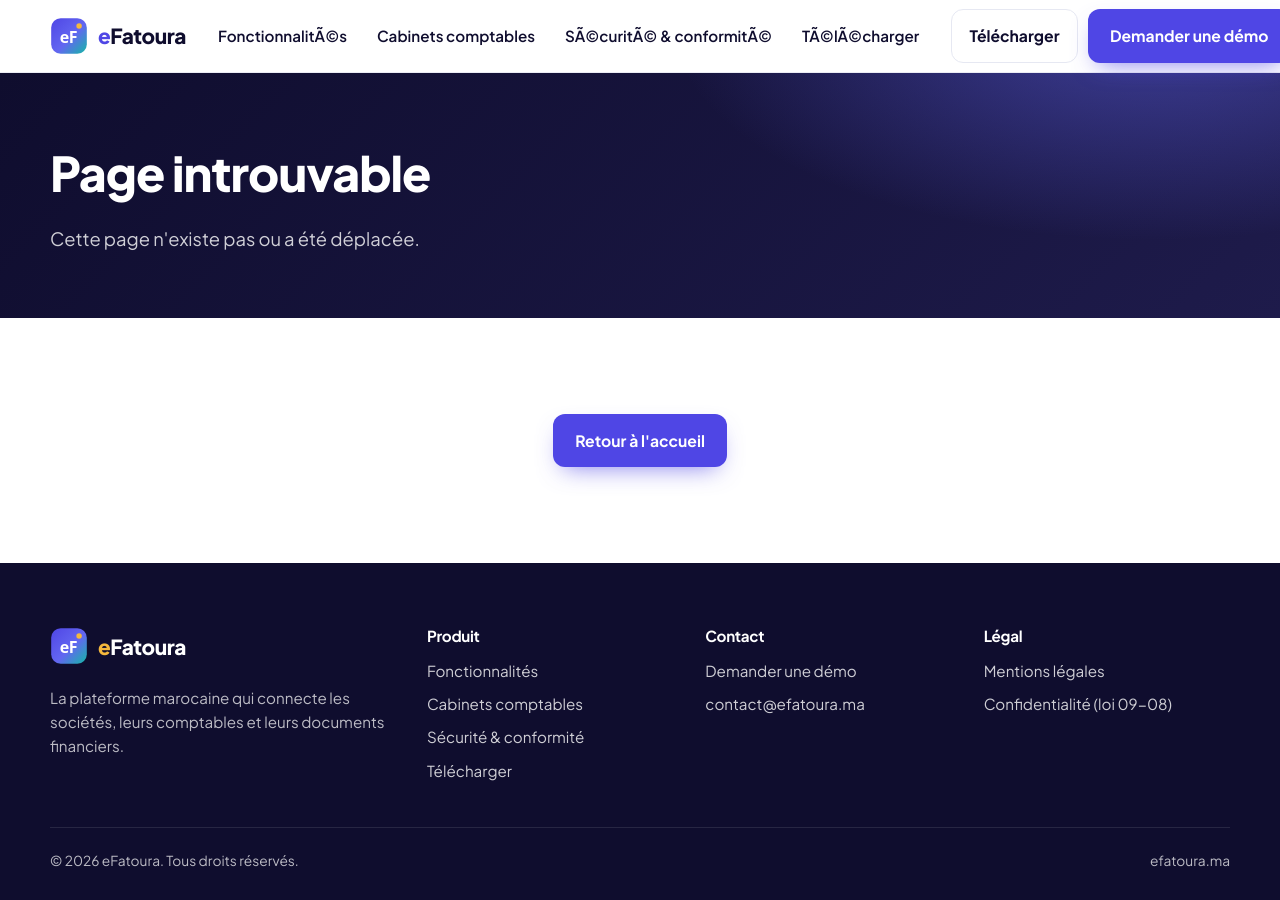
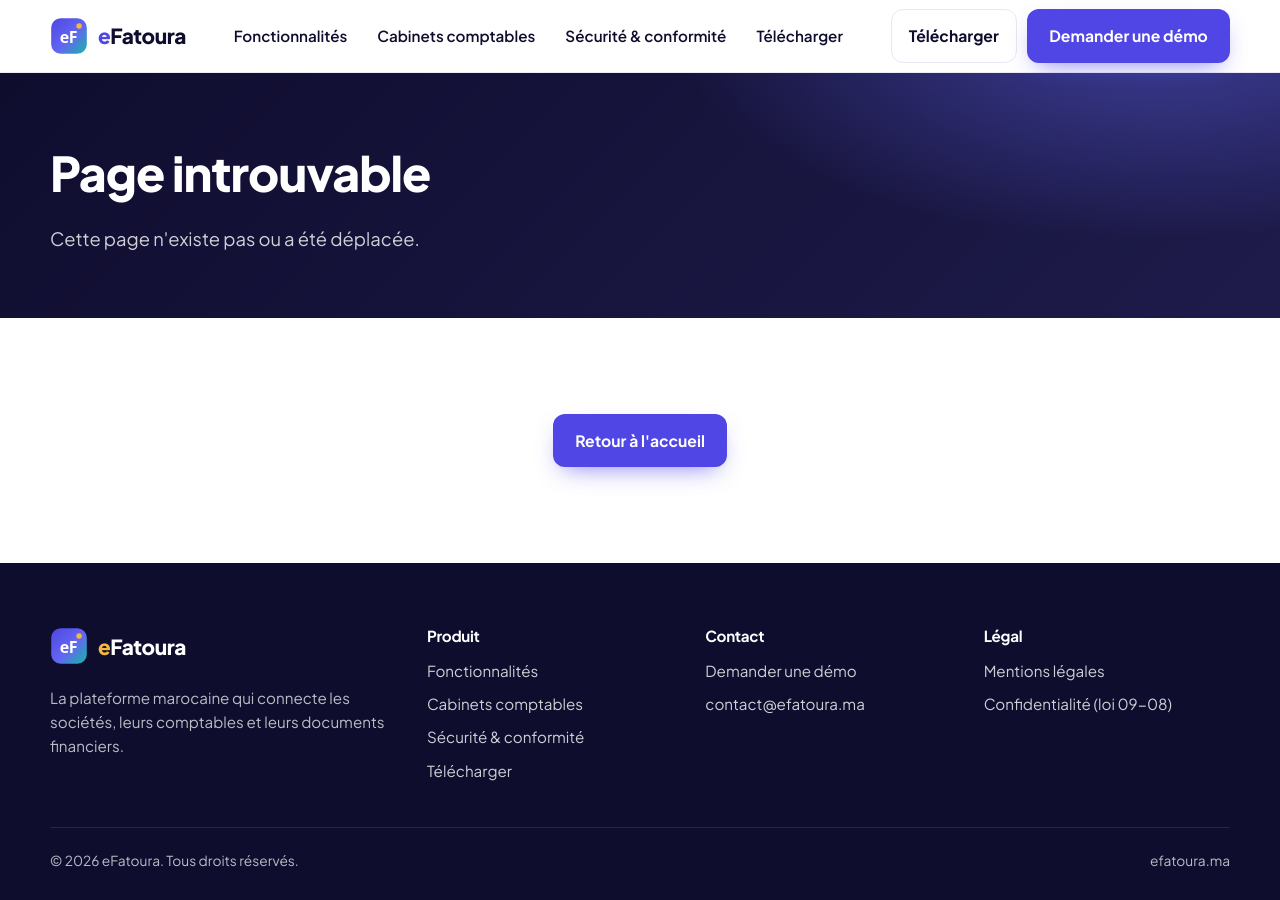
Before and after one commit to mribty2013-ship-it/efatoura-site, a plain HTML site: page 404.html in a window 1280 px wide. Drawn offline with Linux system fonts and the light colour scheme.

Commit message:
fix: régénérer le site sans texte mal encodé
Co-authored-by: Cursor <cursoragent@cursor.com>

```diff
--- a/404.html
+++ b/404.html
@@ -29,10 +29,10 @@
   <nav class="container nav" aria-label="Navigation principale">
     <a class="brand" href="./"><img src="assets/img/logo.svg" alt="" width="38" height="38"><span><b>e</b>Fatoura</span></a>
     <ul class="nav-links">
-      <li><a href="fonctionnalites.html">FonctionnalitÃ©s</a></li>
+      <li><a href="fonctionnalites.html">Fonctionnalités</a></li>
       <li><a href="cabinets.html">Cabinets comptables</a></li>
-      <li><a href="securite.html">SÃ©curitÃ© &amp; conformitÃ©</a></li>
-      <li><a href="telecharger.html">TÃ©lÃ©charger</a></li>
+      <li><a href="securite.html">Sécurité &amp; conformité</a></li>
+      <li><a href="telecharger.html">Télécharger</a></li>
       <li class="nav-demo"><a href="contact.html">Demander une démo</a></li>
     </ul>
     <div class="nav-cta">
```
Also changed, not shown: cabinets.html (+3 -3 lines), confidentialite.html (+3 -3 lines), contact.html (+3 -3 lines), fonctionnalites.html (+3 -3 lines), mentions-legales.html (+3 -3 lines), securite.html (+3 -3 lines), telecharger.html (+3 -3 lines), 1 other file.
